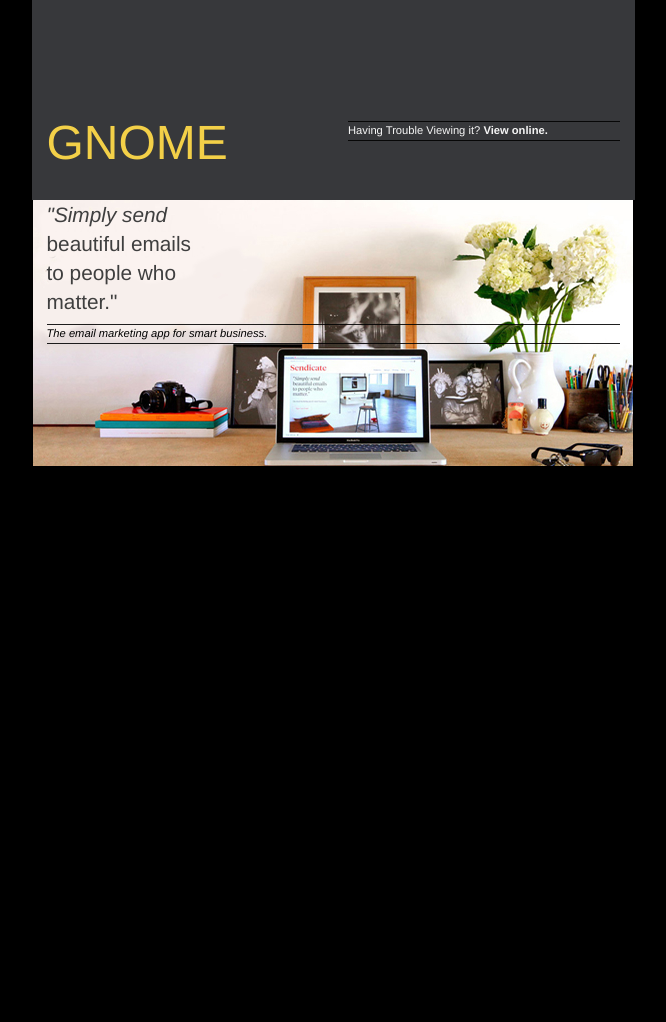
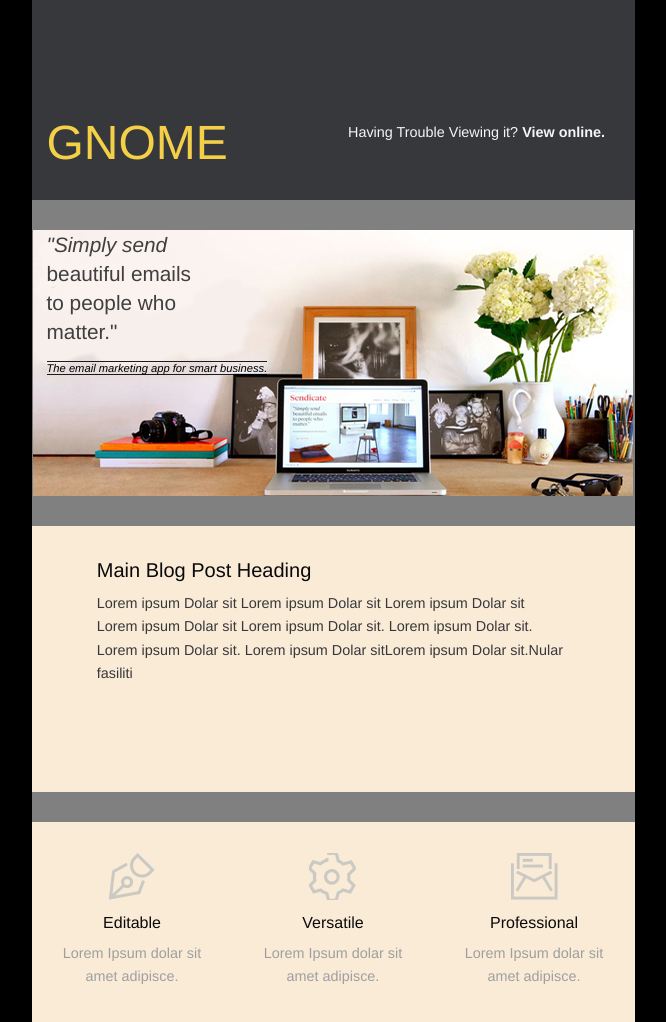
Before and after one commit to BethMwangi/FrontEndWebsite, a plain HTML site: page index.html in a window 1280 px wide. Shown: the whole page, without its empty margins (307-973 px from the left). Before the commit the page ends 800 px from the top, so only its background shows below. Drawn offline with nearby package versions, Linux system fonts and the light colour scheme.

Commit message:
row four, professional, versatile

```diff
--- a/css/app.css
+++ b/css/app.css
@@ -5,6 +5,7 @@ body {
     width: 603px;
     height: auto;
     margin: 0 auto;
+    background-color: gray;
 }
 .header {
     width: 100%;
@@ -40,6 +41,7 @@ span {
     background-image: url(../img/big_img.jpg);
     background-repeat: no-repeat;
     background-position: center center;
+    margin-top: 5%;
 }
 h4 {
     color: #3F3F3F;
@@ -48,8 +50,41 @@ h4 {
 .soft {
     color: black;
 }
-p {
+p1 {
     font-size: 70%;
     border-top: 1px solid rgba(0, 0, 0, 0.88);
     border-bottom: 1px solid rgba(0, 0, 0, 0.88);
 }
+
+/*row three with blog-posting */
+
+.blog-post {
+    margin-top: 5%;
+    padding-top: 5%;
+    width: 100%;
+    height: 266px;
+    background-color: antiquewhite;
+}
+.blog p {
+    color: #37383B;
+}
+
+/*row four positioning */
+
+.four {
+    width: 100%;
+    margin-top: 5%;
+    padding-top: 5%;
+    height: 200px;
+    /*    align-items: center;*/
+    background-color: antiquewhite;
+}
+.ping {
+    text-align: center;
+}
+h6 {
+    padding-top: 7%;
+}
+.cont {
+    color: #9f9f9f;
+}
--- a/index.html
+++ b/index.html
@@ -28,14 +28,61 @@
 
         <!--       The heading and first row -->
 
-<div class="row two">            <div class="large-12 columns ">
+        <div class="row two">
+            <div class="large-12 columns ">
                 <h4><i>"Simply send</i> <br> beautiful emails<br>
            to people who<br>matter."</h4>
 
-                <p class="soft"><i>The email marketing app for smart business.</i></p>
+                <p1 class="soft"><i>The email marketing app for smart business.</i></p1>
 
             </div>
         </div>
+
+        <!--        row three with main blog posting content-->
+
+
+        <div class="row three blog-post">
+            <div class="large-1 columns">
+                <br>
+            </div>
+
+            <div class="large-10 columns blog">
+                <h5>Main Blog Post Heading </h5>
+                <p>Lorem ipsum Dolar sit Lorem ipsum Dolar sit Lorem ipsum Dolar sit Lorem ipsum Dolar sit Lorem ipsum Dolar sit. Lorem ipsum Dolar sit. Lorem ipsum Dolar sit. Lorem ipsum Dolar sitLorem ipsum Dolar sit.Nular fasiliti</p>
+            </div>
+
+            <div class="large-1 columns">
+                <br>
+            </div>
+
+        </div>
+        <!--        row four with four columns-->
+        <div class="row four">
+            <div class="large-4 columns ping">
+                <img src="img/logo_editable.png" />
+                <br>
+                <h6>Editable</h6>
+                <p class="cont">Lorem Ipsum dolar sit
+                    <br> amet adipisce.</p>
+            </div>
+            <div class="large-4 columns ping">
+                <img src="img/logo_versatile.png" />
+                <br>
+                <h6>Versatile</h6>
+                <p class="cont">Lorem Ipsum dolar sit
+                    <br> amet adipisce.</p>
+            </div>
+            <div class="large-4 columns ping">
+                <img src="img/logo_pro.png" />
+                <br>
+                <h6>
+                Professional</h6>
+                <p class="cont">Lorem Ipsum dolar sit
+                    <br> amet adipisce.</p>
+            </div>
+
+        </div>
+        <!--        row four with four columns-->
     </div>
     <script src="js/vendor/jquery.min.js"></script>
     <script src="js/vendor/what-input.min.js"></script>
```
